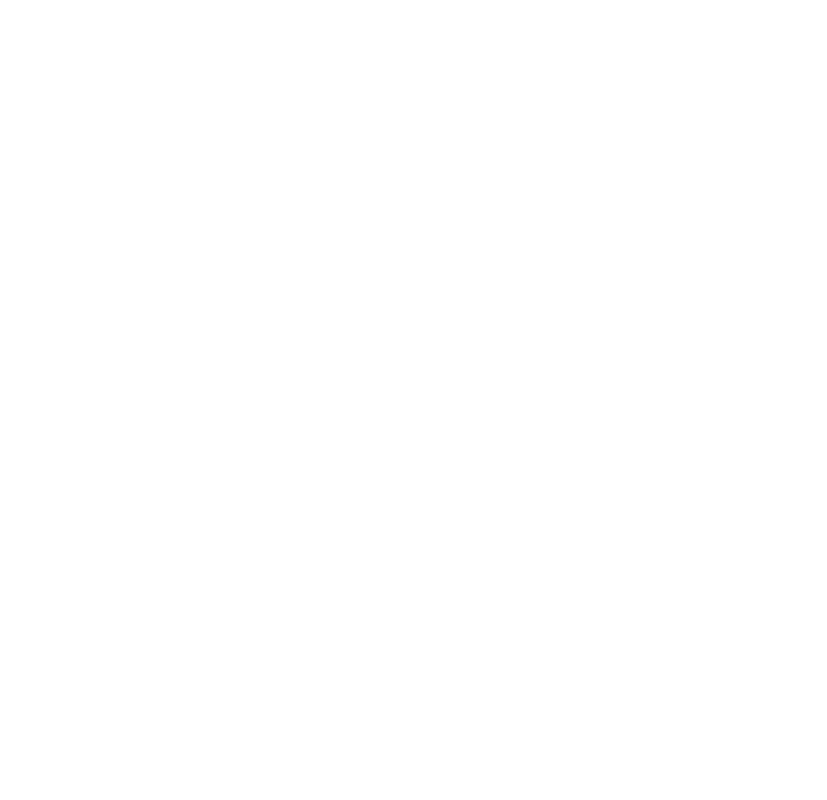
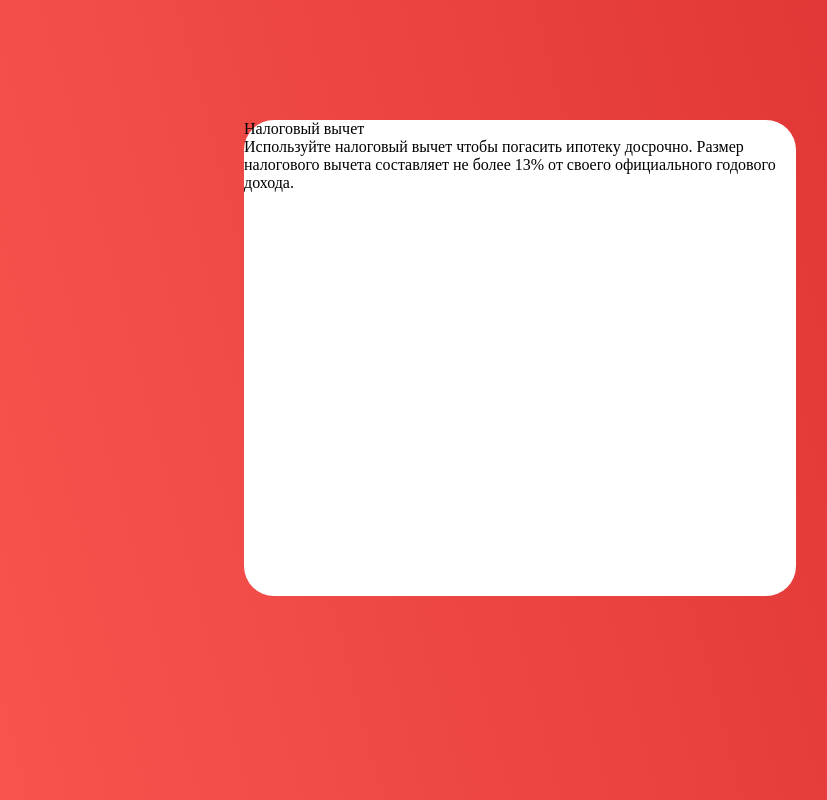
Before and after one commit to Vasya24/kodix__test-task, a website built with webpack: page src/index.html in a window 1280 px wide. Shown: the whole page, without its empty margins (200-1027 px from the left). Built offline with nearby package versions, Linux system fonts and the light colour scheme.

Commit message:
Some stuff added but it's enough for today

```diff
--- a/src/css/style.scss
+++ b/src/css/style.scss
@@ -2,3 +2,56 @@
     margin: 0;
     padding: 0;
 }
+
+.container {
+    position: relative;
+    width: 100vw;
+    height: 100vh;
+    background: linear-gradient(255.35deg, #DC3131 0.83%, #ff4f4f00 108.93%), #FF5E56;
+    box-shadow: 0px -0.11px 16.9495px rgba(183, 187, 225, 0.33);
+    transition: background .8s ease;
+}
+
+.btn {
+    display: flex;
+    flex-direction: row;
+    align-items: center;
+    // padding: 16px 0px 0px 23.88%;
+    cursor: pointer;
+    position: relative;
+    width: 198px;
+    height: 56px;
+    left: 43.125%;
+    top: 40.125%;
+    color: #fff;
+    border: 1px solid #fff;
+    box-sizing: border-box;
+    filter: drop-shadow(0px 0px 44px #CFDAE7);
+    border-radius: 6px;
+    transition: opacity .8s ease;
+    span {
+        padding-left: 21%;
+        font-weight: 500;
+    }
+
+}
+
+.modal {
+    position: absolute;
+width: 552px;
+height: 476px;
+left: 444px;
+top: 120px;
+
+background: #FFFFFF;
+border-radius: 30px;
+.modal__close {
+    position: absolute;
+width: 18px;
+height: 18px;
+left: calc(50% - 18px/2);
+top: calc(50% - 18px/2);
+
+background: #EA0029;
+}
+}
--- a/src/index.html
+++ b/src/index.html
@@ -7,6 +7,14 @@
     <title>Тестовое для Kodix</title>
 </head>
 <body>
-
+<div class="container">
+  <div class="btn">
+    <span>Налоговый вычет</span>
+  </div>
+</div>
+<div class="modal">
+  <p>Налоговый вычет</p>
+  <p>Используйте налоговый вычет чтобы погасить ипотеку досрочно. Размер налогового вычета составляет не более 13% от своего официального годового дохода.</p>
+</div>
 </body>
 </html>
--- a/src/js/app.js
+++ b/src/js/app.js
@@ -0,0 +1,3 @@
+import showModal from './showModal'
+
+showModal()
--- /dev/null
+++ b/src/js/showModal.js
@@ -0,0 +1,8 @@
+export default function showModal() {
+    const btn = document.querySelector('.btn');
+    const cont = document.querySelector('.container')
+    btn.onclick = function() {
+        btn.style.opacity = 0;
+        cont.style.background = 'rgba(0, 0, 0, 0.3)';
+    }
+}
```
